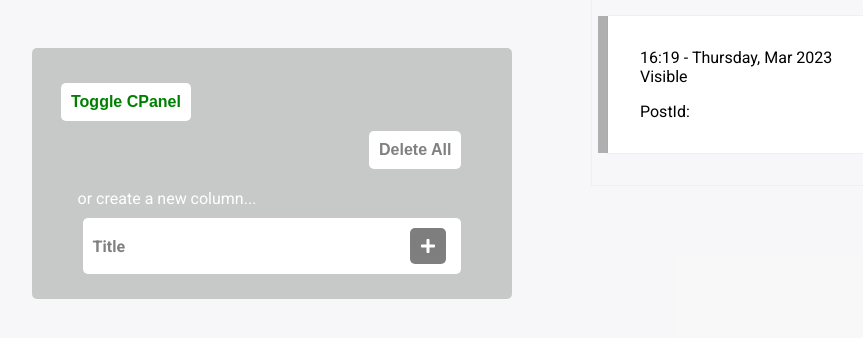
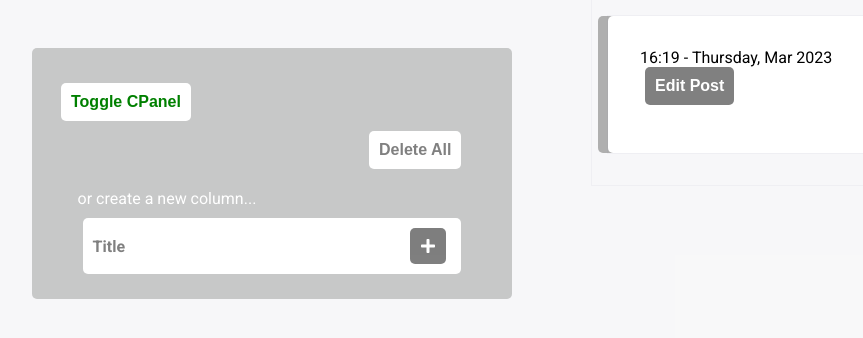
Before and after one commit to xScottishKrissx/live-text-redux, a React (Create React App) app: page / in a window 1280 px wide. Shown: the top 338 px of the page, without its empty margins (88-951 px from the left). Built offline with nearby package versions, Linux system fonts and the light colour scheme.

Commit message:
0.15.6 - Created Edit Button component
Add tweaked its style

```diff
--- a/src/components/Post/View/PostContent.js
+++ b/src/components/Post/View/PostContent.js
@@ -3,23 +3,23 @@ import { useSelector } from 'react-redux'
 import DOMPurify from 'dompurify'
 // Logged in - A prop for now but should be read from state in the future when login system in place
 
-export default function PostContent({loggedIn, handleEdit, editMode, id,title, subtitle, body, image, hidden}) {
+export default function PostContent({title, subtitle, body, image, hidden}) {
 
-    const editModeState = useSelector((state) => state.edit.value)
-    const cPanelVisState = useSelector((state) => state.cPanelVis.value)
+    // const editModeState = useSelector((state) => state.edit.value)
+    // const cPanelVisState = useSelector((state) => state.cPanelVis.value)
     const createMarkup = (html) =>{ return{ __html:DOMPurify.sanitize(html) } }
 
-    const toggleEditButton = editModeState.editing === false && editModeState.editId !== id
+    // const toggleEditButton = editModeState.editing === false && editModeState.editId !== id
     // console.log(title)
     return (
         <div className='post-item-body'>
-            {loggedIn && cPanelVisState?
+            {/* {loggedIn && cPanelVisState?
                 <>
-                    {toggleEditButton ? <button onClick={()=>handleEdit(!editMode, id)}>Edit Me</button> : null }
+                    {toggleEditButton ? <button className='defaultBtnStyle' onClick={()=>handleEdit(!editMode, id)}>Edit Me</button> : null }
                 </>
-            : null }
+            : null } */}
 
-            {hidden === true ? "Hidden" : "Visible"}
+            {/* {hidden === true ? "Hidden" : "Visible"} */}
 
             <div className='post-item-headline-wrapper'>
 
@@ -32,7 +32,7 @@ export default function PostContent({loggedIn, handleEdit, editMode, id,title, s
                         : null }
                     </div>
 
-                    PostId: {id}
+                    {/* PostId: {id} */}
 
                     {subtitle ?
                         <div className='post-item-subtitle' dangerouslySetInnerHTML={createMarkup(subtitle.replace('@', ''))}></div>
--- /dev/null
+++ b/src/components/Post/editButton.js
@@ -0,0 +1,23 @@
+import React from 'react'
+import { useSelector } from 'react-redux'
+
+export default function EditButton({loggedIn, id, handleEdit}) {
+
+    const cPanelVis = useSelector((state) => state.cPanelVis.value)
+    const editModeState = useSelector((state) => state.edit.value)
+
+    const toggleEditButton = editModeState.editing === false && editModeState.editId !== id
+
+    return (
+        loggedIn && cPanelVis?
+            <>
+                {toggleEditButton ?
+                    <button
+                        className='defaultBtnStyle editBtn'
+                        onClick={()=>handleEdit(!editModeState.editing, id)}>Edit Post
+                    </button>
+                : null }
+            </>
+        : null
+    )
+}
--- a/src/components/Post/post.css
+++ b/src/components/Post/post.css
@@ -10,6 +10,9 @@
     /* padding: 1rem; */
     margin-bottom: 1rem;
     background-color: white;
+    border-radius: 5px;
+    /* border-top-right-radius: 10px;
+    border-bottom-right-radius: 10px; */
 
 }
 
@@ -136,6 +139,13 @@
     position: relative;
 }
 
+/* Edit */
+.post-item-container .editBtn{
+    background-color: grey;
+    color: white;
+
+
+}
 .post-item-container-editMode{
     border-radius: 1rem;
     outline: 5px solid yellow;
--- a/src/components/Post/post.js
+++ b/src/components/Post/post.js
@@ -8,7 +8,8 @@ import PostTimestamp from './View/PostTimestamp';
 import PostContent from './View/PostContent';
 import PostTwitter from './View/PostTwitter';
 import PostYoutube from './View/PostYoutube';
-import { setCPanelVis } from '../../features/cpanelVis';
+import cpanelVis, { setCPanelVis } from '../../features/cpanelVis';
+import EditButton from './editButton';
 
 export default function Post({title, subtitle, body, id, timestamp, loggedIn, image, tweet, youtube, hidden}) {
     const dispatch = useDispatch()
@@ -28,12 +29,27 @@ export default function Post({title, subtitle, body, id, timestamp, loggedIn, im
         dispatch( setCPanelVis(!cPanelVis))
     }
     const editingIsActiveOnThisPost = editing && editId === id
+    // const toggleEditButton = editModeState.editing === false && editModeState.editId !== id
 
     return (
 
         <div key={id}  className={ `${editingIsActiveOnThisPost ? "post-item-container-editMode" : "post-item-container" }` } >
 
             <PostTimestamp timestamp={timestamp} />
+            {/* {loggedIn && cPanelVis?
+                <>
+                    {toggleEditButton ? <button className='defaultBtnStyle' onClick={()=>handleEdit(!editing, id)}>Edit Me</button> : null }
+                </>
+            : null } */}
+            <EditButton
+                loggedIn
+                // cPanelVis={cpanelVis}
+                // editMode={editing}
+                // editModeState={editModeState}
+                id={id}
+                handleEdit={handleEdit}
+            />
+
             <PostContent
                 editMode={editing}
                 editModeState={editModeState}
--- a/src/components/global-view.css
+++ b/src/components/global-view.css
@@ -7,3 +7,16 @@
     color: black;
     margin-bottom: 1.5rem;
 }
+
+.global-view-wrapper .colTitle{
+    cursor: default;
+    font-size: 1.75rem;
+    justify-content: flex-start;
+    margin: 0;
+    margin-bottom: 20px;
+}
+
+.colTitle p{
+    margin: 0;
+    padding: 10px;
+}
--- a/src/components/global-view.js
+++ b/src/components/global-view.js
@@ -64,8 +64,8 @@ export default function GlobalView() {
 
   return (
     <div className='global-view-wrapper'>
-        {loggedIn ? <p>Logged In</p> : <p>Not Logged In</p>}
-        <h1 dangerouslySetInnerHTML={createMarkup(useColumnHeadline)}></h1>
+        {/* {loggedIn ? <p>Logged In</p> : <p>Not Logged In</p>} */}
+        <h1 className='defaultBtnStyle colTitle' dangerouslySetInnerHTML={createMarkup(useColumnHeadline)}></h1>
 
         {getactiveColumnsItems.length <= 0 ? "+ Add New Post" : displayLiveText}
     </div>
```
Also changed, not shown: 1 other file (tests, documents, lock files or other folders).
